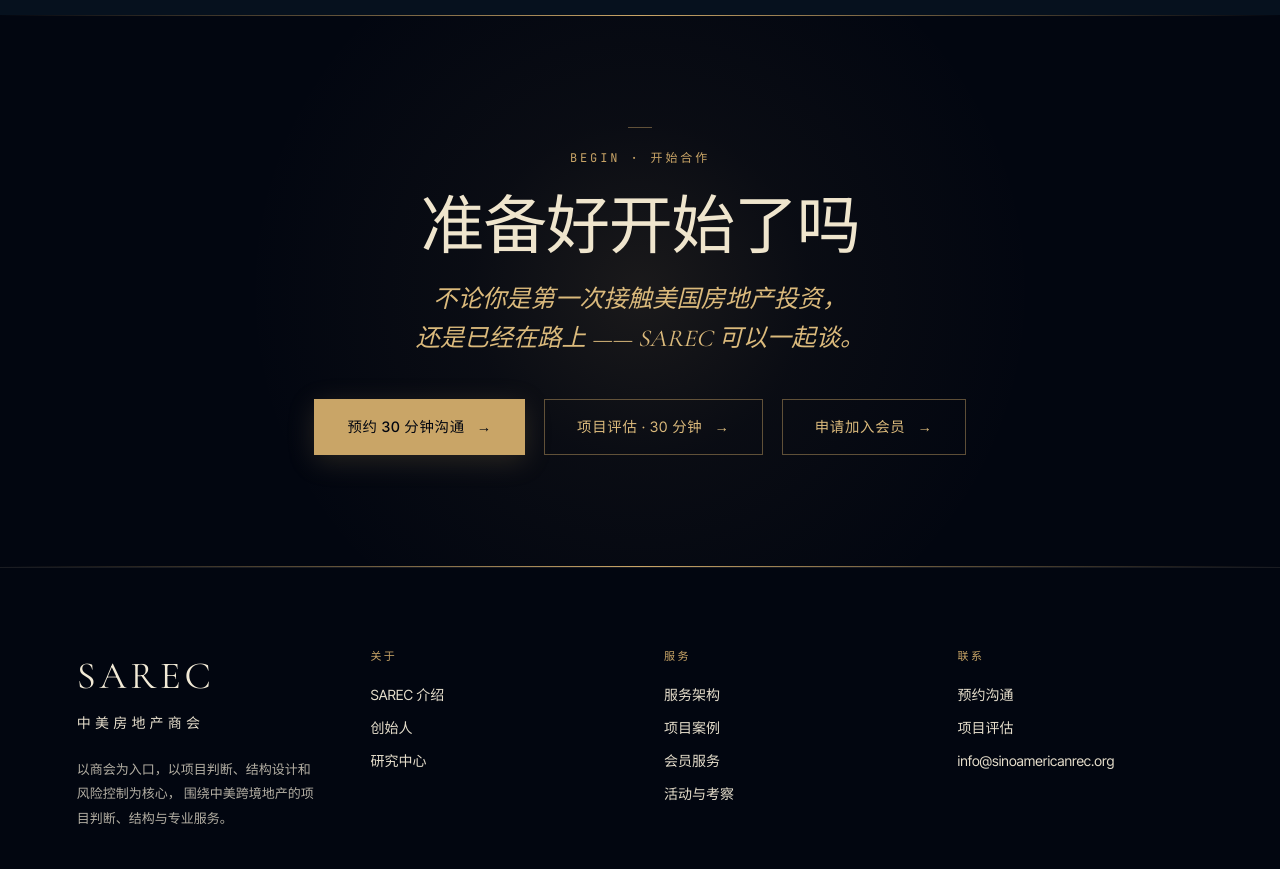
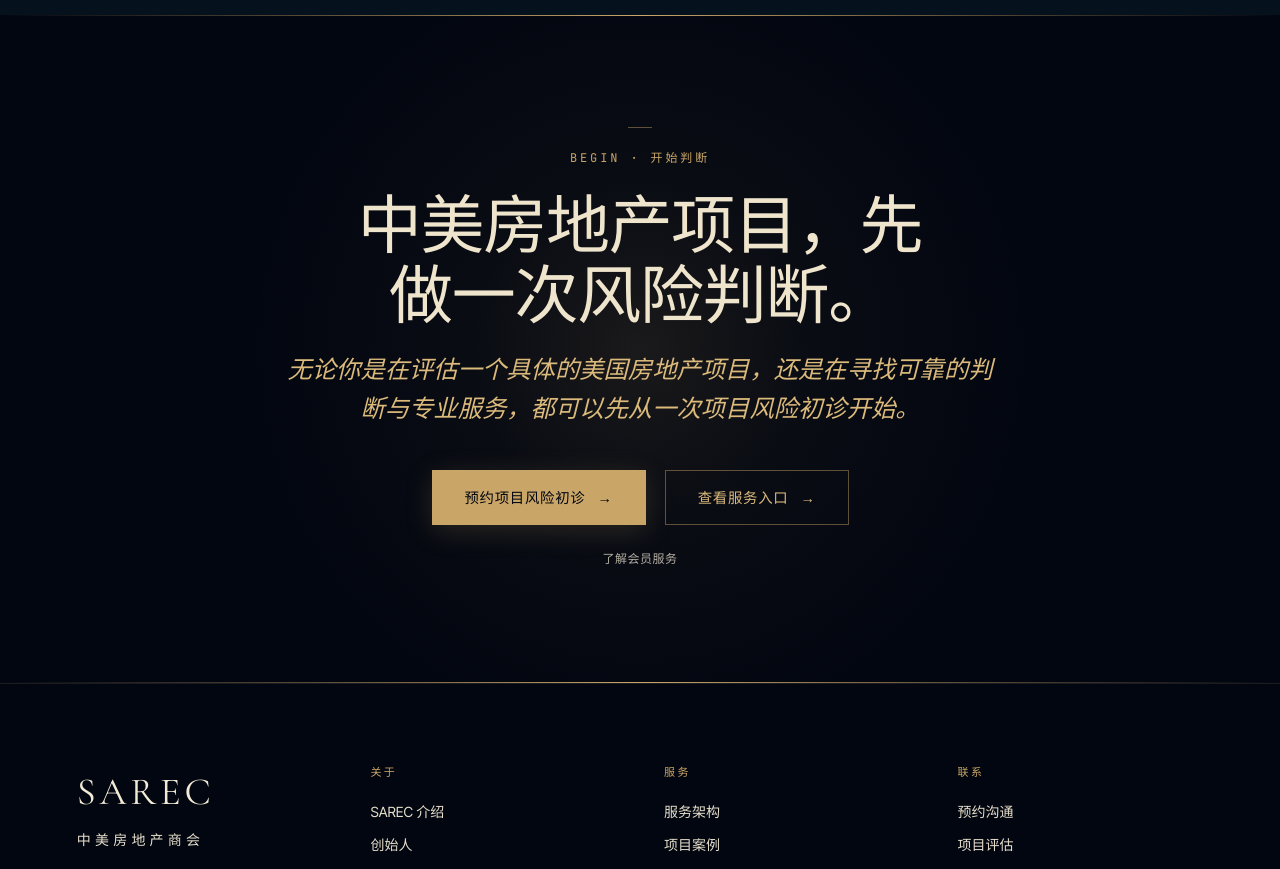
Before and after one commit to sarec-org/sarec-website, a Next.js app: page /zh in a window 1280 px wide. Shown: the part 8560-9429 px from the top of the page. Built offline with nearby package versions, Linux system fonts and the light colour scheme.

Commit message:
style(m5-s2b): align H10 CTA with risk-review funnel

```diff
--- a/components/sections/H10CTABanner.module.css
+++ b/components/sections/H10CTABanner.module.css
@@ -99,7 +99,7 @@
   letter-spacing: -0.02em;
   color: var(--ivory-warm);
   margin: 0 0 clamp(20px, 2.5vh, 32px) 0;
-  white-space: nowrap;
+  text-wrap: balance;
 }
 
 /* Subtitle */
@@ -187,6 +187,30 @@
   transform: translateX(4px);
 }
 
+/* Membership — demoted to a quiet text link, visually well below the
+   bordered secondary CTA: no border/background, muted ivory, smaller. */
+.weakLinkRow {
+  margin-top: clamp(20px, 2.5vh, 28px);
+  text-align: center;
+}
+
+.weakLink {
+  display: inline-block;
+  font-family: var(--sans);
+  font-size: var(--text-label);
+  letter-spacing: 0.04em;
+  color: var(--ivory-mute);
+  text-decoration: none;
+  border-bottom: 1px solid transparent;
+  padding-bottom: 2px;
+  transition: color 0.3s ease, border-color 0.3s ease;
+}
+
+.weakLink:hover {
+  color: var(--gold-warm);
+  border-bottom-color: var(--gold-dim);
+}
+
 /* ===== Tablet ===== */
 @media (max-width: 1023px) {
   .title {
--- a/components/sections/H10CTABanner.tsx
+++ b/components/sections/H10CTABanner.tsx
@@ -2,6 +2,8 @@
 
 import Link from 'next/link';
 import { motion, type Variants } from 'framer-motion';
+import { CTA_REGISTRY } from '@/lib/cta/registry';
+import { localize } from '@/lib/i18n/types';
 import styles from './H10CTABanner.module.css';
 
 const EASE = [0.22, 1, 0.36, 1] as const;
@@ -44,6 +46,8 @@ const ctaItemVariants: Variants = {
 };
 
 export function H10CTABanner() {
+  const risk = CTA_REGISTRY['risk-review'];
+
   return (
     <section id="h10-cta-banner" className={styles.section}>
       <div className={styles.topHairline} aria-hidden="true" />
@@ -57,23 +61,21 @@ export function H10CTABanner() {
         viewport={{ once: true, amount: 0.3 }}
       >
         <motion.span className={styles.eyebrow} variants={fadeUpSmall}>
-          BEGIN · 开始合作
+          BEGIN · 开始判断
         </motion.span>
 
         <motion.h2 className={styles.title} variants={fadeUpMedium}>
-          准备好开始了吗
+          中美房地产项目，先做一次风险判断。
         </motion.h2>
 
         <motion.p className={styles.subtitle} variants={fadeUpSmall}>
-          不论你是第一次接触美国房地产投资，
-          <br />
-          还是已经在路上 —— SAREC 可以一起谈。
+          无论你是在评估一个具体的美国房地产项目，还是在寻找可靠的判断与专业服务，都可以先从一次项目风险初诊开始。
         </motion.p>
 
         <motion.div className={styles.ctaGroup} variants={ctaGroupVariants}>
           <motion.div className={styles.ctaItem} variants={ctaItemVariants}>
-            <Link href="/zh/contact" className={styles.ctaPrimary}>
-              <span>预约 30 分钟沟通</span>
+            <Link href={risk.primary.route.zh} className={styles.ctaPrimary}>
+              <span>{localize(risk.primary.label)}</span>
               <span className={styles.ctaArrow} aria-hidden="true">
                 →
               </span>
@@ -81,26 +83,20 @@ export function H10CTABanner() {
           </motion.div>
 
           <motion.div className={styles.ctaItem} variants={ctaItemVariants}>
-            <Link
-              href="/zh/contact#project-evaluation"
-              className={styles.ctaSecondary}
-            >
-              <span>项目评估 · 30 分钟</span>
-              <span className={styles.ctaArrow} aria-hidden="true">
-                →
-              </span>
-            </Link>
-          </motion.div>
-
-          <motion.div className={styles.ctaItem} variants={ctaItemVariants}>
-            <Link href="/zh/membership" className={styles.ctaSecondary}>
-              <span>申请加入会员</span>
+            <Link href="/zh/services" className={styles.ctaSecondary}>
+              <span>查看服务入口</span>
               <span className={styles.ctaArrow} aria-hidden="true">
                 →
               </span>
             </Link>
           </motion.div>
         </motion.div>
+
+        <motion.div className={styles.weakLinkRow} variants={ctaItemVariants}>
+          <Link href="/zh/membership" className={styles.weakLink}>
+            了解会员服务
+          </Link>
+        </motion.div>
       </motion.div>
     </section>
   );
```
